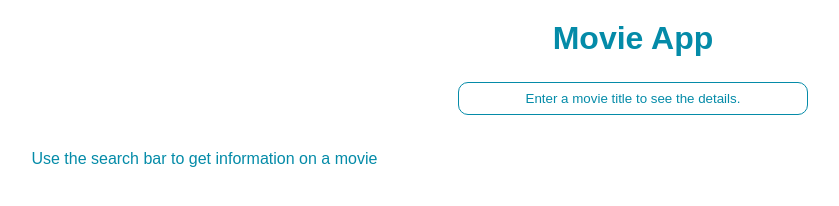
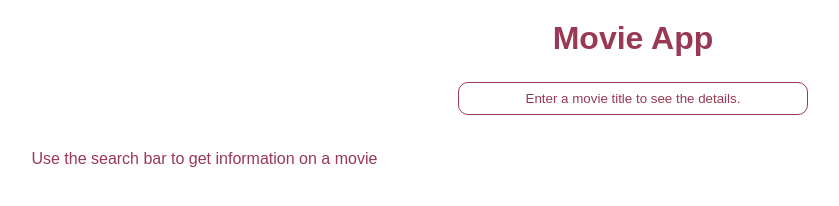
Before and after one commit to TamzinC/movie-app, a plain HTML site: page index.html in a window 1280 px wide. Shown: the whole page, without its empty margins (7-846 px from the left). Drawn offline with Linux system fonts and the light colour scheme.

Commit message:
updated colour in css

```diff
--- a/css/style.css
+++ b/css/style.css
@@ -1,6 +1,6 @@
 /* VARIABLES */
 :root {
-    --blue: #048BA8;
+    --magenta: #993955;
     --orange: #F18F01;
 }
 
@@ -39,21 +39,21 @@ body {
 /* CUSTOM STYLES */
 h1.main-header {
     margin: 20px 0 25px;
-    color: var(--blue);
+    color: var(--magenta);
 }
 
 input.search {
     padding: 8px 15px;
     width: 350px;
     border-radius: 10px;
-    border: 1px solid var(--blue);
+    border: 1px solid var(--magenta);
     outline: none;
     margin-bottom: 35px;
     color: #555;
 }
 
 input.search::placeholder {
-    color: var(--blue);
+    color: var(--magenta);
     text-align: center;
 }
 
@@ -66,7 +66,7 @@ main {
 
 main .movie-card {
     padding: 15px 10px;
-    border: 4px solid var(--blue);
+    border: 3px solid var(--magenta);
     border-radius: 4px;
     background-position: center;
     background-size: cover;
@@ -82,7 +82,7 @@ main .movie-card > *:not(:last-child) {
 
 main p.no-search {
     grid-column: 1 / 5;
-    color: var(--blue);
+    color: var(--magenta);
 }
 
 main .movie-card h3 {
```
